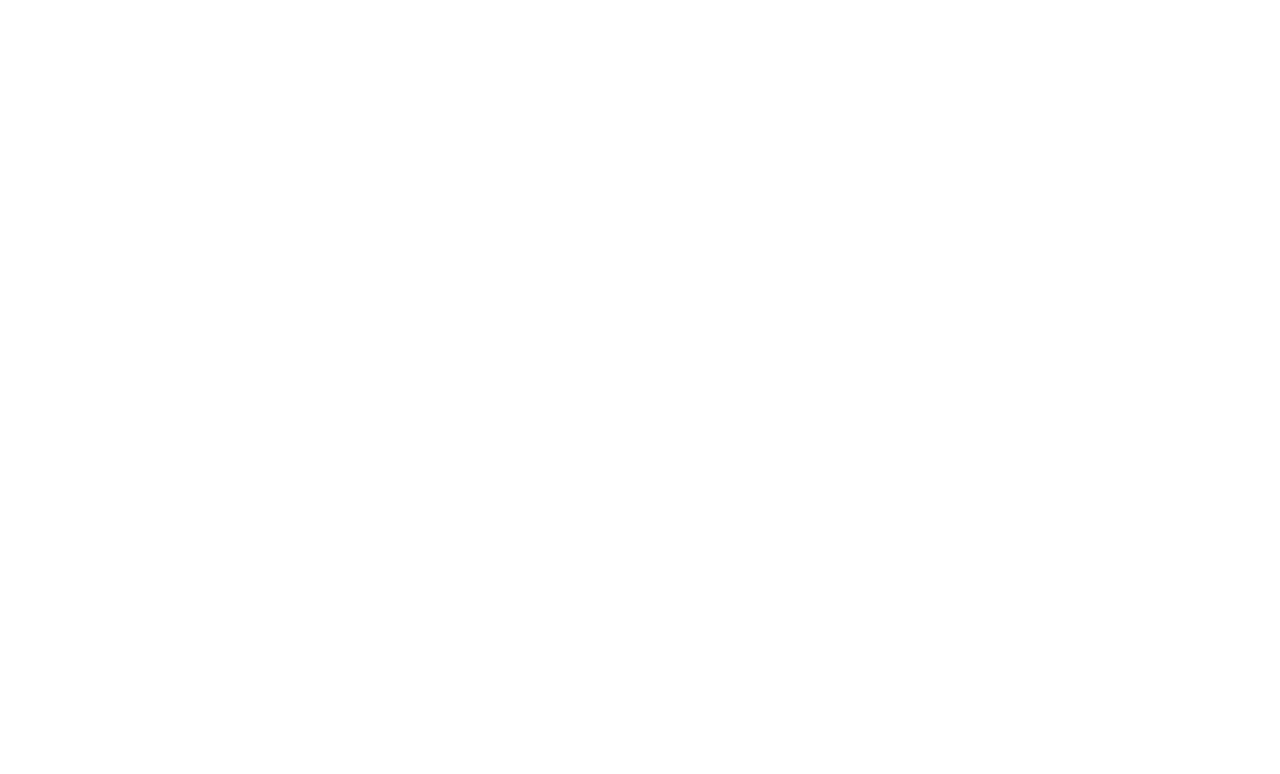
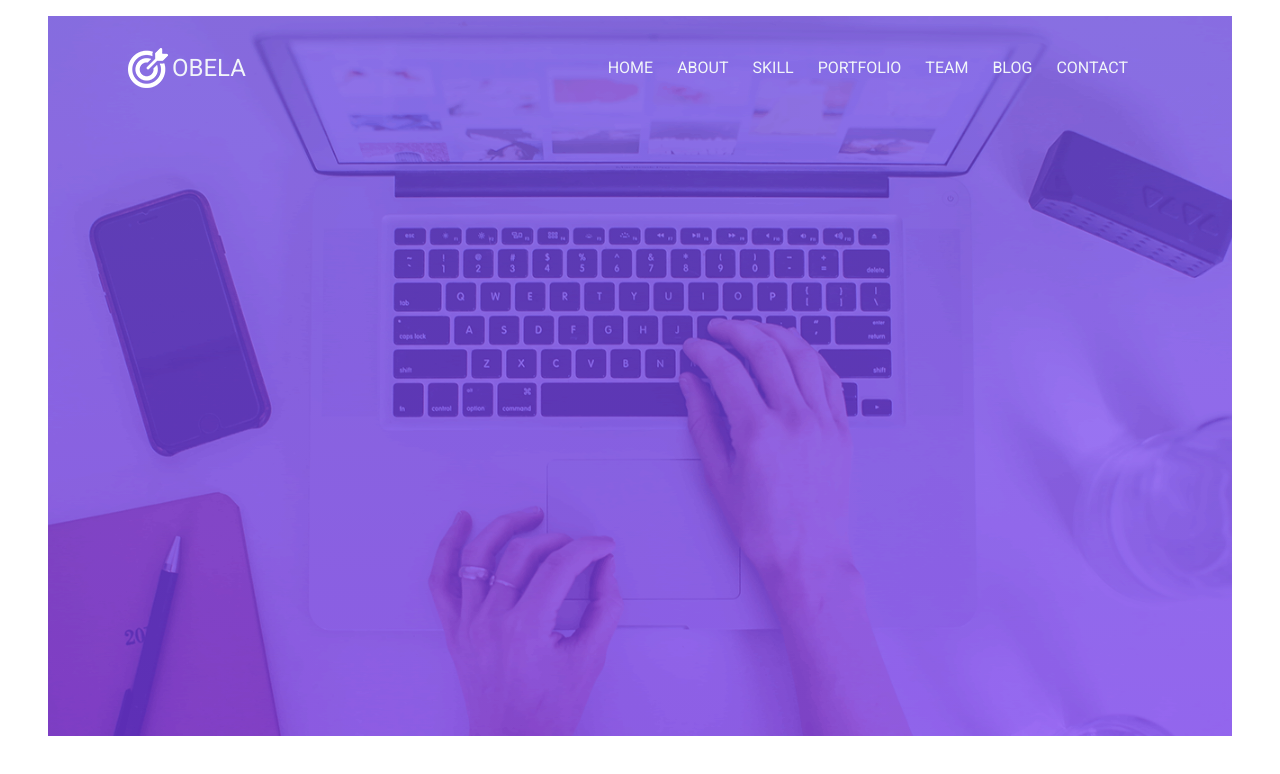
Before and after one commit to nima-ca/OBELA, a website: page src/index.html in a window 1280 px wide. Drawn offline with Linux system fonts and the light colour scheme.

Commit message:
header section built and navbar made and styled.

```diff
--- /dev/null
+++ b/scss/layout/_header.scss
@@ -0,0 +1,11 @@
+#header {
+  height: 90vh;
+  background-image: linear-gradient(
+      180deg,
+      rgba(110, 71, 234, 0.7010154403558299) 0%,
+      rgba(119, 53, 243, 0.7094188017003676) 100%
+    ),
+    url(../../images/header-background.png);
+  background-position: center;
+  background-size: cover;
+}
--- a/scss/main.scss
+++ b/scss/main.scss
@@ -1 +1,3 @@
 @import "components/button";
+
+@import "layout/header"
--- a/src/index.html
+++ b/src/index.html
@@ -14,9 +14,23 @@
       rel="stylesheet"
     />
   </head>
-  <body class="font-Roboto">
-    <header>
-      <nav></nav>
+  <body class="px-12 py-4 font-Roboto text-slate-100">
+    <header id="header" class="px-20 py-8">
+      <nav class="flex items-center justify-between">
+        <div class="flex items-center">
+          <img src="../images/logo.png" alt="LOGO" />
+          <h5 class="ml-1 text-2xl">OBELA</h5>
+        </div>
+        <ul class="flex uppercase">
+          <li class="mr-6"><a href="#">home</a></li>
+          <li class="mr-6"><a href="#">about</a></li>
+          <li class="mr-6"><a href="#">skill</a></li>
+          <li class="mr-6"><a href="#">Portfolio</a></li>
+          <li class="mr-6"><a href="#">team</a></li>
+          <li class="mr-6"><a href="#">blog</a></li>
+          <li class="mr-6"><a href="#">contact</a></li>
+        </ul>
+      </nav>
     </header>
   </body>
 </html>
```
Also changed, not shown: css/main.css, dist/output.css, 1 other file.
